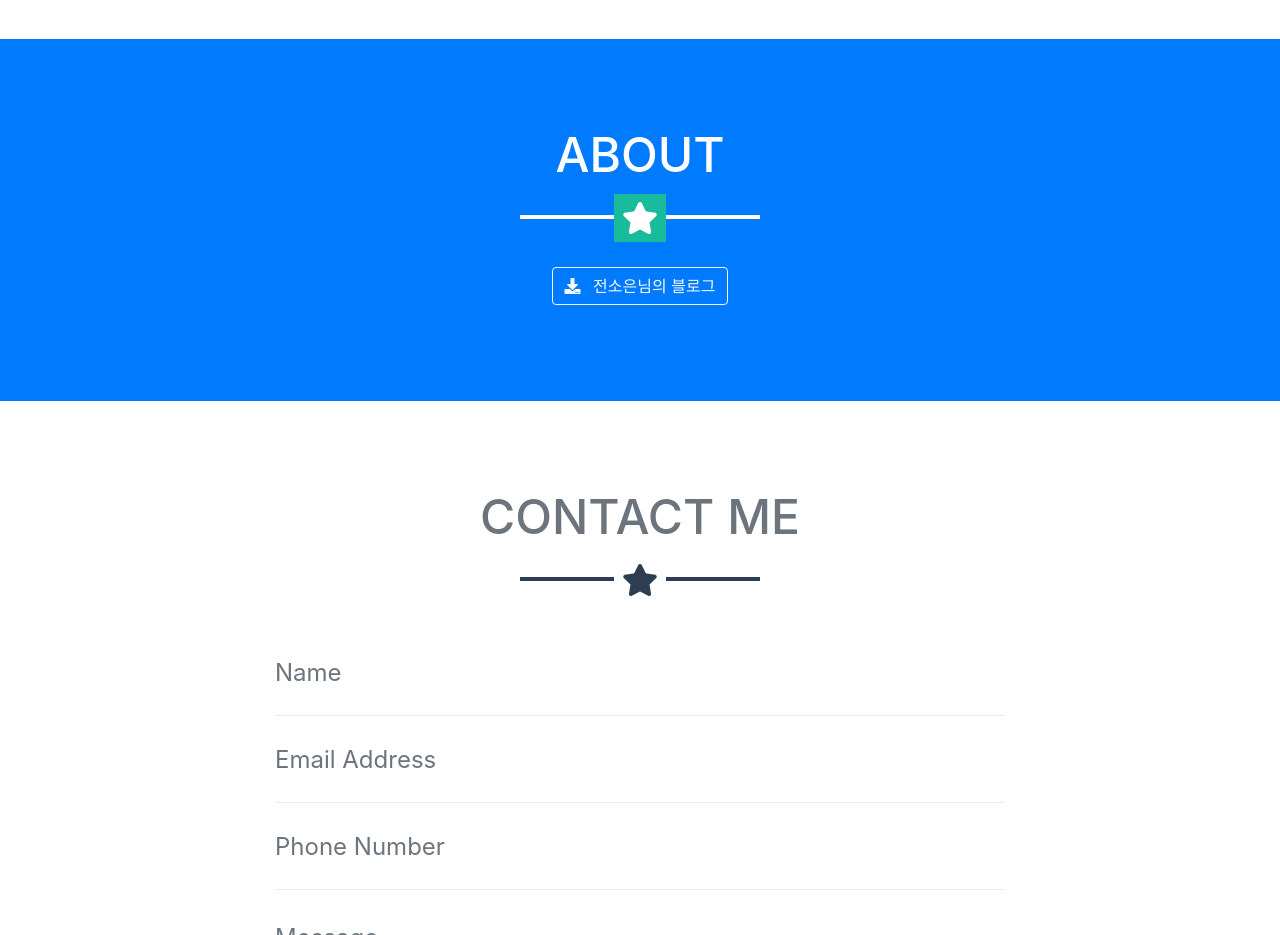
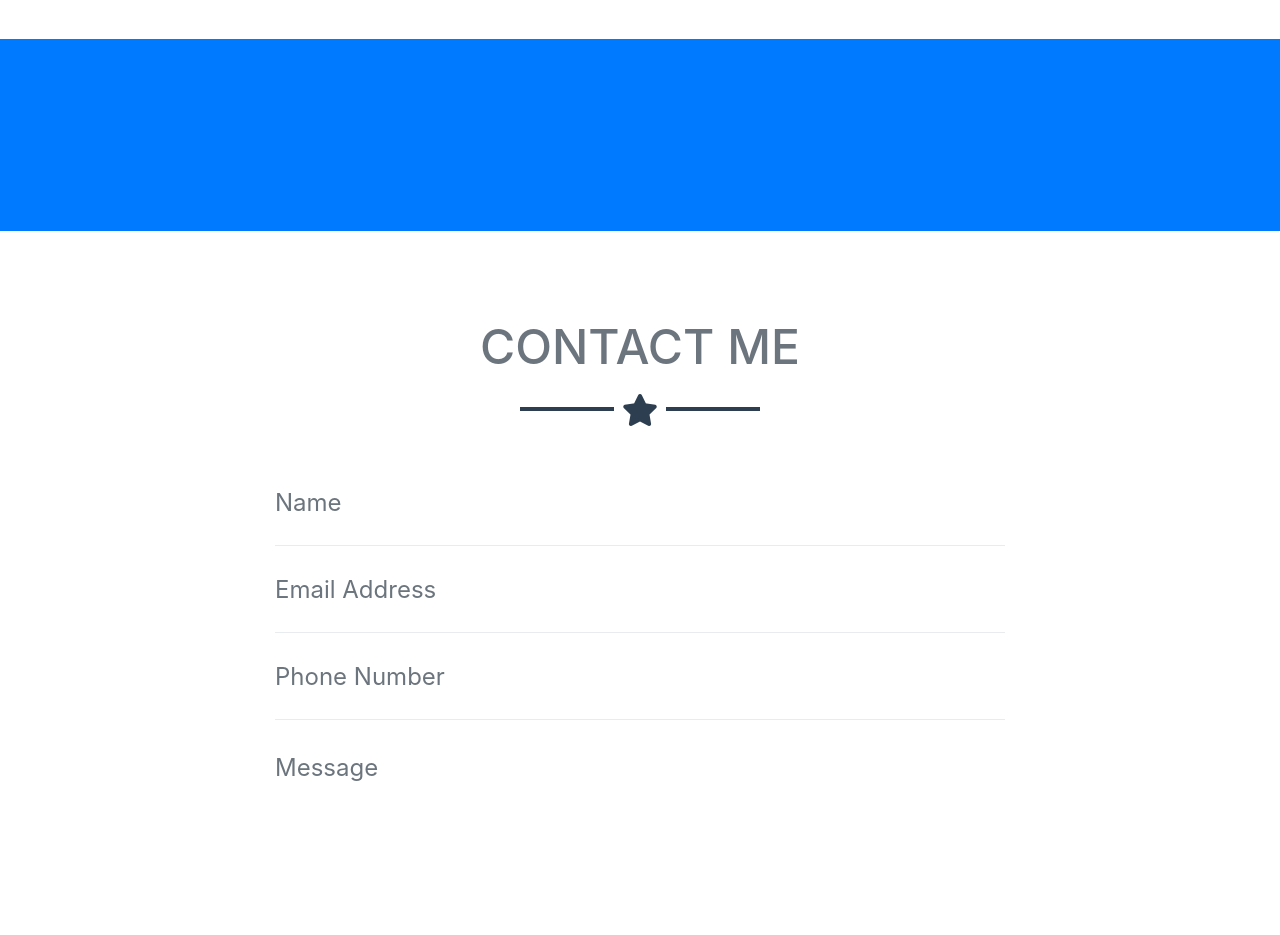
Before and after one commit to TeamMarvel/TeamMarvel.github.io, a website with bundled scripts: page indexMain.html in a window 1280 px wide. Shown: the part 1640-2575 px from the top of the page. Built offline with nearby package versions, Linux system fonts and the light colour scheme.

Commit message:
Update indexMain.html

```diff
--- a/indexMain.html
+++ b/indexMain.html
@@ -134,20 +134,10 @@
 
   <!-- About Section -->
   <section class="bg-primary text-white mb-0" id="about">
-    <div class="container">
+    <!--<div class="container">
       <h2 class="text-center text-uppercase text-white">About</h2>
       <hr class="star-light mb-5">
-      <!--<div class="row">
-        <div class="col-lg-4 ml-auto">
-          <p class="lead">Freelancer is a free bootstrap theme created by Start Bootstrap. The download includes the complete source files including HTML, CSS, and JavaScript as well as optional LESS stylesheets for easy customization.</p>
-        </div>
-        <div class="col-lg-4 mr-auto">
-          <p class="lead">Whether you're a student looking to showcase your work, a professional looking to attract clients, or a graphic artist looking to share your projects, this template is the perfect starting point!</p>
-        </div>
-      </div>-->
     <div>
-        <!--청바지는 전소은 대장님의 것입니다.-->
-
     </div>
       <div class="text-center mt-4">
         <a class="btn btn-xl btn-outline-light" href="https://dms920407.blog.me/">
@@ -155,7 +145,7 @@
           전소은님의 블로그
         </a>
       </div>
-    </div>
+    </div>-->
   </section>
 
   <!-- Contact Section -->
```
